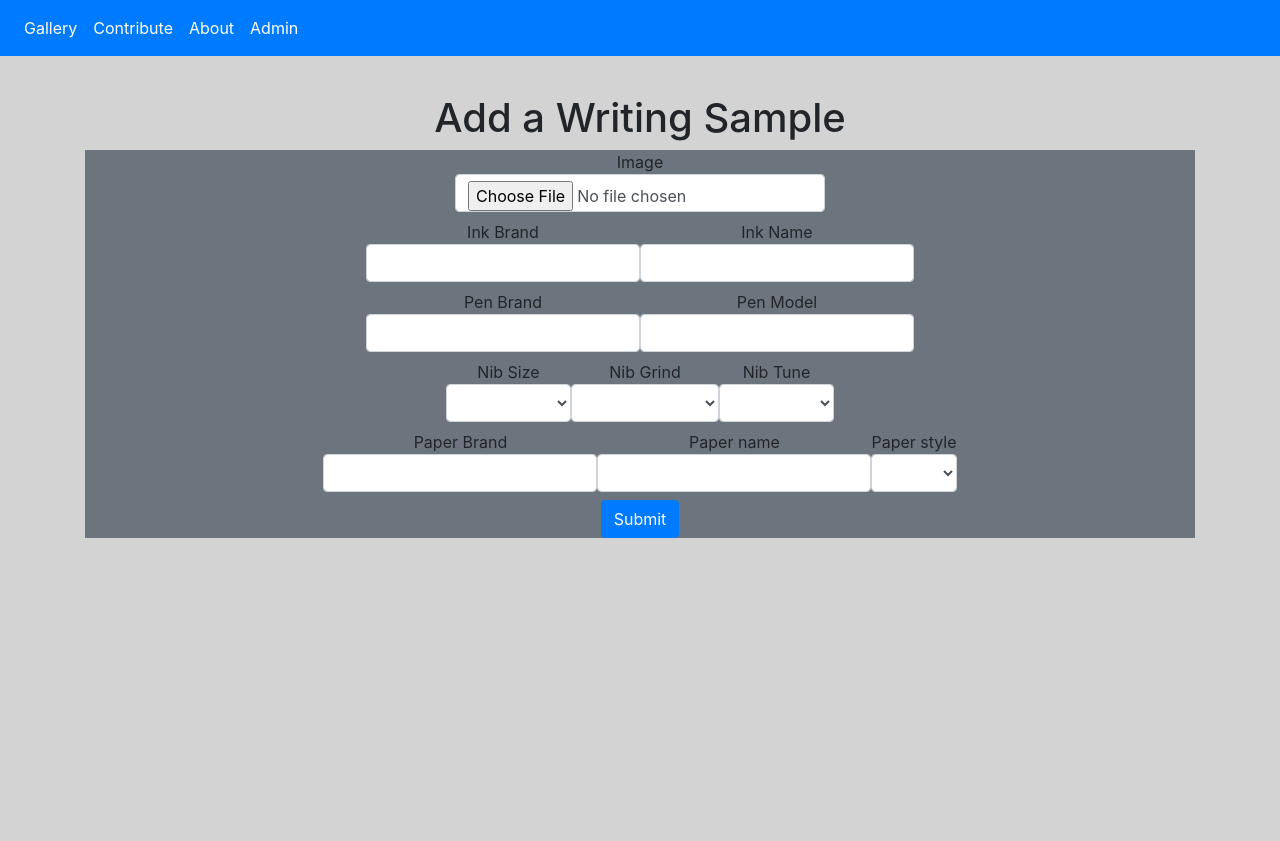
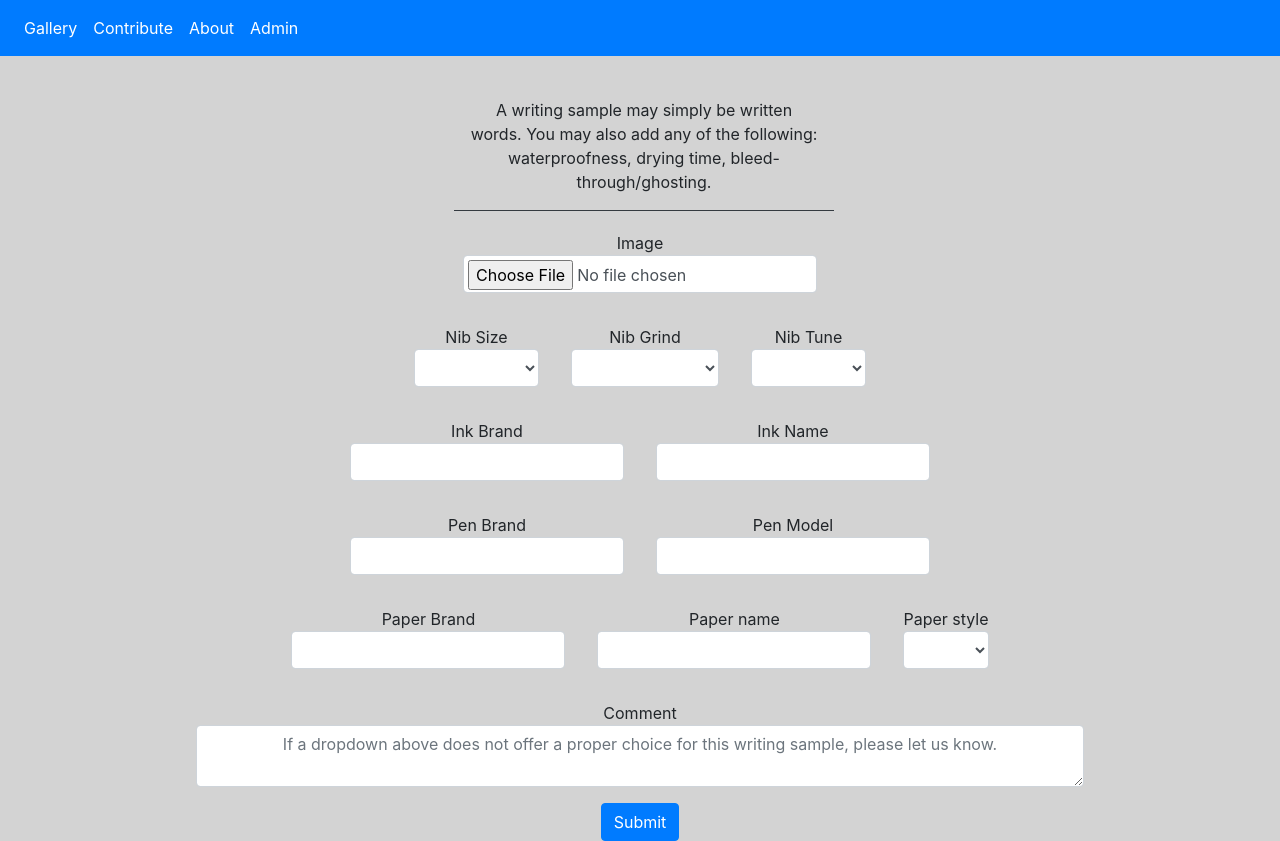
Before and after one commit to DomPSU/fpinks, a React (Create React App) app: page /contribute in a window 1280 px wide. Before the commit the page ends 800 px from the top, so only its background shows below. Built offline with nearby package versions, Linux system fonts and the light colour scheme.

Commit message:
Add contribute page and writing sample page.

```diff
--- a/models/penNibsModel.js
+++ b/models/penNibsModel.js
@@ -2,14 +2,14 @@ const db = require('./db');
 
 const index = async () => {
   const res = await db.pool.asyncQuery(
-    'SELECT * FROM PenNibs WHERE approved <> 0',
+    'SELECT PenNibs.pen_id, Pens.brand, Pens.model, PenNibs.nib_id, Nibs.size, Nibs.grind, Nibs.tune, PenNibs.approved, PenNibs.created_at, PenNibs.updated_at FROM PenNibs LEFT JOIN Pens On PenNibs.pen_id = Pens.pen_id LEFT JOIN Nibs on PenNibs.nib_id = Nibs.nib_id WHERE PenNibs.approved <> 0',
   );
   return res;
 };
 
 const unapprovedIndex = async () => {
   const res = await db.pool.asyncQuery(
-    'SELECT * FROM PenNibs WHERE approved = 0',
+    'SELECT PenNibs.pen_id, Pens.brand, Pens.model, PenNibs.nib_id, Nibs.size, Nibs.grind, Nibs.tune, PenNibs.approved, PenNibs.created_at, PenNibs.updated_at FROM PenNibs LEFT JOIN Pens On PenNibs.pen_id = Pens.pen_id LEFT JOIN Nibs on PenNibs.nib_id = Nibs.nib_id WHERE PenNibs.approved = 0',
   );
   return res;
 };
--- a/models/writingSamplesModel.js
+++ b/models/writingSamplesModel.js
@@ -14,7 +14,7 @@ const addUrlToRes = async (res) => {
 
 const index = async () => {
   const res = await db.pool.asyncQuery(
-    'SELECT * FROM WritingSamples WHERE approved <> 0',
+    'SELECT WritingSamples.writing_sample_id, WritingSamples.pen_id, Pens.brand AS pen_brand, Pens.model AS pen_model, WritingSamples.nib_id, Nibs.size AS nib_size, Nibs.grind AS nib_grind, Nibs.tune AS nib_tune, WritingSamples.ink_id, Inks.brand AS ink_brand, Inks.name AS ink_name, WritingSamples.paper_id, Papers.brand AS paper_brand, Papers.name as paper_name, Papers.style as paper_style, WritingSamples.approved, WritingSamples.created_at, WritingSamples.updated_at, WritingSamples.aws_key FROM WritingSamples LEFT JOIN Pens ON WritingSamples.pen_id = Pens.pen_id LEFT JOIN Nibs ON WritingSamples.nib_id = Nibs.nib_id LEFT JOIN Inks ON WritingSamples.ink_id = Inks.ink_id LEFT JOIN Papers ON WritingSamples.paper_id = Papers.paper_id WHERE WritingSamples.approved <> 0',
   );
   await addUrlToRes(res);
   return res;
@@ -22,7 +22,7 @@ const index = async () => {
 
 const show = async (id) => {
   const res = await db.pool.asyncQuery(
-    'SELECT * FROM WritingSamples WHERE writing_sample_id = ? ',
+    'SELECT WritingSamples.writing_sample_id, WritingSamples.pen_id, Pens.brand AS pen_brand, Pens.model AS pen_model, WritingSamples.nib_id, Nibs.size AS nib_size, Nibs.grind AS nib_grind, Nibs.tune AS nib_tune, WritingSamples.ink_id, Inks.brand AS ink_brand, Inks.name AS ink_name, WritingSamples.paper_id, Papers.brand AS paper_brand, Papers.name as paper_name, Papers.style as paper_style, WritingSamples.approved, WritingSamples.created_at, WritingSamples.updated_at, WritingSamples.aws_key FROM WritingSamples LEFT JOIN Pens ON WritingSamples.pen_id = Pens.pen_id LEFT JOIN Nibs ON WritingSamples.nib_id = Nibs.nib_id LEFT JOIN Inks ON WritingSamples.ink_id = Inks.ink_id LEFT JOIN Papers ON WritingSamples.paper_id = Papers.paper_id WHERE WritingSamples.writing_sample_id = ? ',
     [id],
   );
   await addUrlToRes(res);
@@ -31,7 +31,7 @@ const show = async (id) => {
 
 const unapprovedIndex = async () => {
   const res = await db.pool.asyncQuery(
-    'SELECT * FROM WritingSamples WHERE approved = 0',
+    'SELECT WritingSamples.writing_sample_id, WritingSamples.pen_id, Pens.brand AS pen_brand, Pens.model AS pen_model, WritingSamples.nib_id, Nibs.size AS nib_size, Nibs.grind AS nib_grind, Nibs.tune AS nib_tune, WritingSamples.ink_id, Inks.brand AS ink_brand, Inks.name AS ink_name, WritingSamples.paper_id, Papers.brand AS paper_brand, Papers.name as paper_name, Papers.style as paper_style, WritingSamples.approved, WritingSamples.created_at, WritingSamples.updated_at, WritingSamples.aws_key FROM WritingSamples LEFT JOIN Pens ON WritingSamples.pen_id = Pens.pen_id LEFT JOIN Nibs ON WritingSamples.nib_id = Nibs.nib_id LEFT JOIN Inks ON WritingSamples.ink_id = Inks.ink_id LEFT JOIN Papers ON WritingSamples.paper_id = Papers.paper_id WHERE WritingSamples.approved = 0',
   );
   await addUrlToRes(res);
   return res;
--- a/src/components/App.jsx
+++ b/src/components/App.jsx
@@ -34,7 +34,7 @@ import WritingSample from './writingSamples/WritingSample';
 export default function App() {
   return (
     <Router>
-      <div className="bg-color">
+      <div>
         <Header />
         <Switch>
           {/* users */}
--- a/src/components/contribute/Contribute.jsx
+++ b/src/components/contribute/Contribute.jsx
@@ -86,16 +86,24 @@ class Contribute extends Component {
     console.log(this.state); // TODO
     return (
       <div className="container text-center">
-        <h1 className="mt-5">Add a Writing Sample</h1>
-        <form className="bg-secondary">
+        <div className="row">
+          <div className="col-lg-4" />
+          <div className="col-lg-4 pb-3 border-bottom border-dark m-1">
+            A writing sample may simply be written words. You may also add any
+            of the following: waterproofness, drying time,
+            bleed-through/ghosting.
+          </div>
+          <div className="col-lg-4" />
+        </div>
+        <form>
           <div className="row">
             <div className="col-lg-12 col-lg-offset-12">
-              <label htmlFor="writingSampleImage">
+              <label htmlFor="writingSampleImage" className="p-3 m-0">
                 Image
                 <input
                   type="file"
                   id="writingSampleImage"
-                  className="form-control"
+                  className="form-control p-1"
                   onChange={this.handleFile}
                 />
               </label>
@@ -103,51 +111,7 @@ class Contribute extends Component {
           </div>
           <div className="row">
             <div className="col-lg-12 col-lg-offset-12">
-              <label htmlFor="inkBrand">
-                Ink Brand
-                <input
-                  type="text"
-                  id="inkBrand"
-                  className="form-control"
-                  onChange={this.handleChange}
-                />
-              </label>
-              <label htmlFor="inkName">
-                Ink Name
-                <input
-                  type="text"
-                  id="inkName"
-                  className="form-control"
-                  onChange={this.handleChange}
-                />
-              </label>
-            </div>
-          </div>
-          <div className="row">
-            <div className="col-lg-12 col-lg-offset-12">
-              <label htmlFor="penBrand">
-                Pen Brand
-                <input
-                  type="text"
-                  id="penBrand"
-                  className="form-control"
-                  onChange={this.handleChange}
-                />
-              </label>
-              <label htmlFor="penModel">
-                Pen Model
-                <input
-                  type="text"
-                  id="penModel"
-                  className="form-control"
-                  onChange={this.handleChange}
-                />
-              </label>
-            </div>
-          </div>
-          <div className="row">
-            <div className="col-lg-12 col-lg-offset-12">
-              <label htmlFor="nibSize">
+              <label htmlFor="nibSize" className="p-3 m-0">
                 Nib Size
                 <select
                   className="form-control"
@@ -180,7 +144,7 @@ class Contribute extends Component {
                   <option>&gt; 1.5 mm</option>
                 </select>
               </label>
-              <label htmlFor="nibGrind">
+              <label htmlFor="nibGrind" className="p-3 m-0">
                 Nib Grind
                 <select
                   className="form-control"
@@ -198,7 +162,7 @@ class Contribute extends Component {
                   <option>Calligraphy</option>
                 </select>
               </label>
-              <label htmlFor="nibTune">
+              <label htmlFor="nibTune" className="p-3 m-0">
                 Nib Tune
                 <select
                   className="form-control"
@@ -215,25 +179,69 @@ class Contribute extends Component {
           </div>
           <div className="row">
             <div className="col-lg-12 col-lg-offset-12">
-              <label htmlFor="paperBrand">
+              <label htmlFor="inkBrand" className="p-3 m-0">
+                Ink Brand
+                <input
+                  type="text"
+                  id="inkBrand"
+                  className="form-control text-center"
+                  onChange={this.handleChange}
+                />
+              </label>
+              <label htmlFor="inkName" className="p-3 m-0">
+                Ink Name
+                <input
+                  type="text"
+                  id="inkName"
+                  className="form-control text-center"
+                  onChange={this.handleChange}
+                />
+              </label>
+            </div>
+          </div>
+          <div className="row">
+            <div className="col-lg-12 col-lg-offset-12">
+              <label htmlFor="penBrand" className="p-3 m-0">
+                Pen Brand
+                <input
+                  type="text"
+                  id="penBrand"
+                  className="form-control text-center"
+                  onChange={this.handleChange}
+                />
+              </label>
+              <label htmlFor="penModel" className="p-3 m-0">
+                Pen Model
+                <input
+                  type="text"
+                  id="penModel"
+                  className="form-control text-center"
+                  onChange={this.handleChange}
+                />
+              </label>
+            </div>
+          </div>
+          <div className="row">
+            <div className="col-lg-12 col-lg-offset-12">
+              <label htmlFor="paperBrand" className="p-3 m-0">
                 Paper Brand
                 <input
                   type="text"
                   id="paperBrand"
-                  className="form-control"
+                  className="form-control text-center"
                   onChange={this.handleChange}
                 />
               </label>
-              <label htmlFor="paperName">
+              <label htmlFor="paperName" className="p-3 m-0">
                 Paper name
                 <input
                   type="text"
                   id="paperName"
-                  className="form-control"
+                  className="form-control text-center"
                   onChange={this.handleChange}
                 />
               </label>
-              <label htmlFor="paperStyle">
+              <label htmlFor="paperStyle" className="p-3 m-0">
                 Paper style
                 <select
                   className="form-control"
@@ -248,6 +256,21 @@ class Contribute extends Component {
                 </select>
               </label>
             </div>
+          </div>
+          <div className="row">
+            <div className="col-lg-1" />
+            <div className="col-lg-10 col-lg-offset-12">
+              <label htmlFor="comment" className="p-3 m-0 w-100">
+                Comment
+                <textarea
+                  id="comment"
+                  className="form-control text-center"
+                  onChange={this.handleChange}
+                  placeholder="If a dropdown above does not offer a proper choice for this writing sample, please let us know."
+                />
+              </label>
+            </div>
+            <div className="col-lg-1" />
           </div>
           <button
             type="submit"
--- a/src/components/writingSamples/WritingSample.jsx
+++ b/src/components/writingSamples/WritingSample.jsx
@@ -1,5 +1,6 @@
 import React, { Component } from 'react';
 import API from '../../apis/API';
+import { capitalize } from '../../util/util';
 
 class WritingSample extends Component {
   constructor(props) {
@@ -33,10 +34,131 @@ class WritingSample extends Component {
     console.log(this.state);
     return (
       <div className="container-fluid text-center">
-        <div>Download high res image</div>
-        <div>Reviews</div>
-        <div>Info</div>
-        <img src={writingSample.url} alt="writing sample" />
+        <div className="accordion" id="accordionExample">
+          <div className="card">
+            <div className="card-header" id="headingOne">
+              <h2 className="mb-0">
+                <button
+                  className="btn btn-link btn-block text-left text-center"
+                  type="button"
+                  data-toggle="collapse"
+                  data-target="#collapseOne"
+                  aria-expanded="true"
+                  aria-controls="collapseOne"
+                >
+                  Show High Resolution Image
+                </button>
+              </h2>
+            </div>
+
+            <div
+              id="collapseOne"
+              className="collapse show"
+              aria-labelledby="headingOne"
+              data-parent="#accordionExample"
+            >
+              <img
+                src={writingSample.url}
+                alt="writing sample"
+                className="w-100"
+              />
+            </div>
+          </div>
+          <div className="card">
+            <div className="card-header" id="headingTwo">
+              <h2 className="mb-0">
+                <button
+                  className="btn btn-link btn-block text-left collapsed text-center"
+                  type="button"
+                  data-toggle="collapse"
+                  data-target="#collapseTwo"
+                  aria-expanded="false"
+                  aria-controls="collapseTwo"
+                >
+                  Show Details
+                </button>
+              </h2>
+            </div>
+            <div
+              id="collapseTwo"
+              className="collapse"
+              aria-labelledby="headingTwo"
+              data-parent="#accordionExample"
+            >
+              <div className="card-body">
+                <div className="container">
+                  <div className="row">
+                    <div className="col-12 col-sm-6 col-lg-3 text-center p-1">
+                      Ink: {capitalize(writingSample.ink_brand)}{' '}
+                      {capitalize(writingSample.ink_name)}
+                    </div>
+                    <div className="col-12 col-sm-6 col-lg-3 text-center p-1">
+                      Pen: {capitalize(writingSample.pen_brand)}{' '}
+                      {capitalize(writingSample.pen_model)}
+                    </div>
+                    <div className="col-12 col-sm-6 col-lg-3 text-center p-1">
+                      Nib: {capitalize(writingSample.nib_tune)}{' '}
+                      {capitalize(writingSample.nib_size)}{' '}
+                      {capitalize(writingSample.nib_grind)}
+                    </div>
+                    <div className="col-12 col-sm-6 col-lg-3 text-center p-1">
+                      Paper: {capitalize(writingSample.pen_brand)}{' '}
+                      {capitalize(writingSample.pen_model)}
+                    </div>
+                  </div>
+                </div>
+              </div>
+            </div>
+          </div>
+          <div className="card">
+            <div className="card-header" id="headingThree">
+              <h2 className="mb-0">
+                <button
+                  className="btn btn-link btn-block text-left collapsed text-center"
+                  type="button"
+                  data-toggle="collapse"
+                  data-target="#collapseThree"
+                  aria-expanded="false"
+                  aria-controls="collapseThree"
+                >
+                  Show Reviews
+                </button>
+              </h2>
+            </div>
+            <div
+              id="collapseThree"
+              className="collapse"
+              aria-labelledby="headingThree"
+              data-parent="#accordionExample"
+            >
+              <div className="card-body">Coming Soon</div>
+            </div>
+          </div>
+          <div className="card">
+            <div className="card-header" id="headingFour">
+              <h2 className="mb-0">
+                <button
+                  className="btn btn-link btn-block text-left collapsed text-center"
+                  type="button"
+                  data-toggle="collapse"
+                  data-target="#collapseFour"
+                  aria-expanded="false"
+                  aria-controls="collapseFour"
+                >
+                  Downloads
+                </button>
+              </h2>
+            </div>
+            <div
+              id="collapseFour"
+              className="collapse"
+              aria-labelledby="headingFour"
+              data-parent="#accordionExample"
+            >
+              <div className="card-body">Coming Soon</div>
+            </div>
+          </div>
+        </div>
       </div>
     );
   }
```
Also changed, not shown: public/index.html (+6 -1 lines), src/util/util.js (+19 -1 lines).
